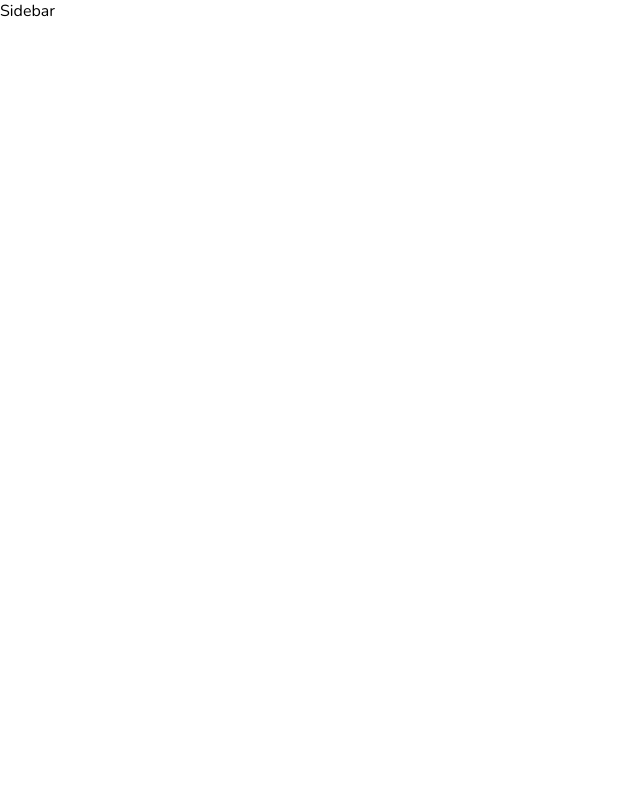
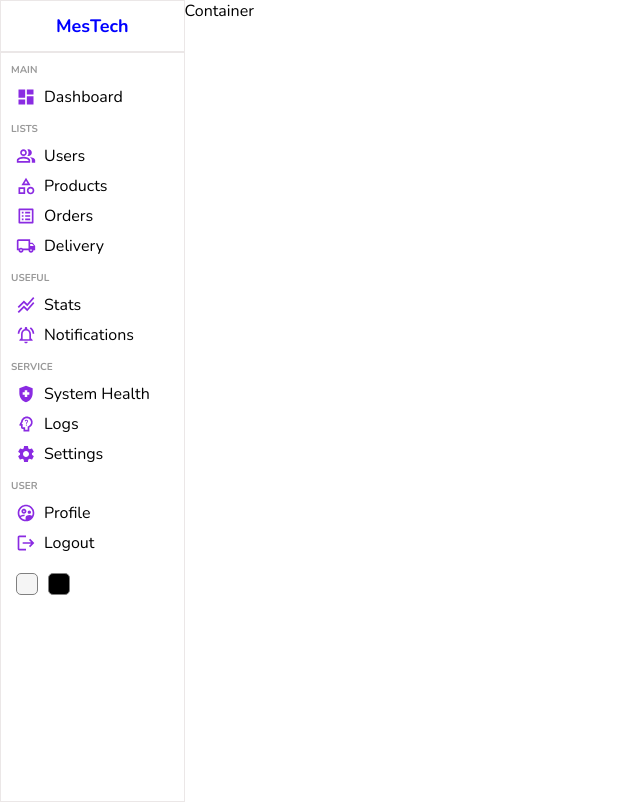
Before and after one commit to MeerUlHassan/CodeAlpha_admin_dashboard, a React (Create React App) app in the folder admin-dashboard/: page / in a window 1280 px wide. Shown: the whole page, without its empty margins (0-640 px from the left). Built offline with nearby package versions, Linux system fonts and the light colour scheme.

Commit message:
sidebar done

```diff
--- a/admin-dashboard/src/Pages/home/Home.jsx
+++ b/admin-dashboard/src/Pages/home/Home.jsx
@@ -1,12 +1,12 @@
 import React from "react";
 import "../home/home.scss";
 import Sidebar from "../../components/sidebar/Sidebar";
-
 
 const Home = () => {
   return (
     <div className="home">
       <Sidebar />
+      <div className="homecontainer">Container</div>
     </div>
   );
 };
--- a/admin-dashboard/src/Pages/home/home.scss
+++ b/admin-dashboard/src/Pages/home/home.scss
@@ -1,3 +1,6 @@
 .home {
-
+    display: flex;
+    .homecontainer{
+        flex: 6 ;
+    }
 }
--- a/admin-dashboard/src/components/sidebar/Sidebar.jsx
+++ b/admin-dashboard/src/components/sidebar/Sidebar.jsx
@@ -1,11 +1,87 @@
-import React from 'react'
-
+import React from "react";
+import "../sidebar/sidebar.scss";
+import DashboardIcon from "@mui/icons-material/Dashboard";
+import PeopleAltOutlinedIcon from "@mui/icons-material/PeopleAltOutlined";
+import CategoryOutlinedIcon from "@mui/icons-material/CategoryOutlined";
+import ListAltIcon from "@mui/icons-material/ListAlt";
+import LocalShippingOutlinedIcon from "@mui/icons-material/LocalShippingOutlined";
+import StackedLineChartIcon from "@mui/icons-material/StackedLineChart";
+import NotificationsActiveOutlinedIcon from "@mui/icons-material/NotificationsActiveOutlined";
+import HealthAndSafetyIcon from "@mui/icons-material/HealthAndSafety";
+import PsychologyAltOutlinedIcon from "@mui/icons-material/PsychologyAltOutlined";
+import SettingsIcon from "@mui/icons-material/Settings";
+import SupervisedUserCircleOutlinedIcon from "@mui/icons-material/SupervisedUserCircleOutlined";
+import LogoutIcon from "@mui/icons-material/Logout";
 const Sidebar = () => {
   return (
-    <div>
-      Sidebar
+    <div className="sidebar">
+      <div className="top">
+        <spaan className="logo">MesTech</spaan>
+      </div>
+      <hr />
+      <div className="center">
+        <ul>
+          <p className="title">MAIN</p>
+          <li>
+            <DashboardIcon className='icons' />
+            <span>Dashboard</span>
+          </li>
+          <p className="title">LISTS</p>
+          <li>
+            <PeopleAltOutlinedIcon className='icons' />
+            <span>Users</span>
+          </li>
+          <li>
+            <CategoryOutlinedIcon className='icons' />
+            <span>Products</span>
+          </li>
+          <li>
+            <ListAltIcon className='icons' />
+            <span>Orders</span>
+          </li>
+          <li>
+            <LocalShippingOutlinedIcon className='icons' />
+            <span>Delivery</span>
+          </li>
+          <p className="title">USEFUL</p>
+          <li>
+            <StackedLineChartIcon className='icons' />
+            <span>Stats</span>
+          </li>
+          <li>
+            <NotificationsActiveOutlinedIcon className='icons' />
+            <span>Notifications</span>
+          </li>
+          <p className="title">SERVICE</p>
+          <li>
+            <HealthAndSafetyIcon className='icons' />
+            <span>System Health</span>
+          </li>
+          <li>
+            <PsychologyAltOutlinedIcon className='icons' />
+            <span>Logs</span>
+          </li>
+          <li>
+            <SettingsIcon className='icons' />
+            <span>Settings</span>
+          </li>
+          <p className="title">USER</p>
+          <li>
+            <SupervisedUserCircleOutlinedIcon className='icons' />
+            <span>Profile</span>
+          </li>
+          <li>
+            <LogoutIcon className='icons' />
+            <span>Logout</span>
+          </li>
+        </ul>
+      </div>
+      <div className="bottom">
+        <div className="colorOptions"></div>
+        <div className="colorOptions"></div>
+      </div>
     </div>
-  )
-}
+  );
+};
 
-export default Sidebar
+export default Sidebar;
--- a/admin-dashboard/src/components/sidebar/sidebar.scss
+++ b/admin-dashboard/src/components/sidebar/sidebar.scss
@@ -0,0 +1,72 @@
+.sidebar{
+    flex: 1;
+        border: 1px solid rgb(235, 231, 231);
+        min-height: 100vh;
+        background-color: white;
+    .top{
+        display: flex;
+        height: 50px;
+        align-items: center;
+        justify-content: center;
+        .logo{
+            font-size: 18px;
+            font-weight: bold;
+            color: blue;
+        }
+    }
+    hr{
+        height: 0;
+        border: 1px solid rgb(235, 231, 231);
+    }
+    .center{
+        padding-left: 10px;
+        ul{
+            list-style: none;
+            padding: 0;margin: 0;
+            .title{
+                font-size: 10px;
+                font-weight: bold;
+                padding-top: 10px;
+                color: #999;
+                margin-bottom: 5px;
+            }
+            li{
+                display: flex;
+                align-items: center;
+                padding: 4px;
+                padding-left: 5px;
+                cursor: pointer;
+                gap: 0.5rem;
+
+                &:hover {
+                    background-color: cyan;
+                }
+                .icons{
+                    font-size: 20px;
+                    color: blueviolet
+                }
+            }
+        }
+    }
+    .bottom{
+        display: flex;
+        align-items: center;
+        margin: 10px;
+
+        .colorOptions{
+            width: 20px;
+            height: 20px;
+            border-radius: 5px;
+            cursor: pointer;
+            border: 1px solid gray;
+            margin: 5px;
+
+            &:nth-child(1){
+                background-color: whitesmoke;
+            }
+            &:nth-child(2){
+                background-color: black;
+            }
+        }
+    }
+}
```
